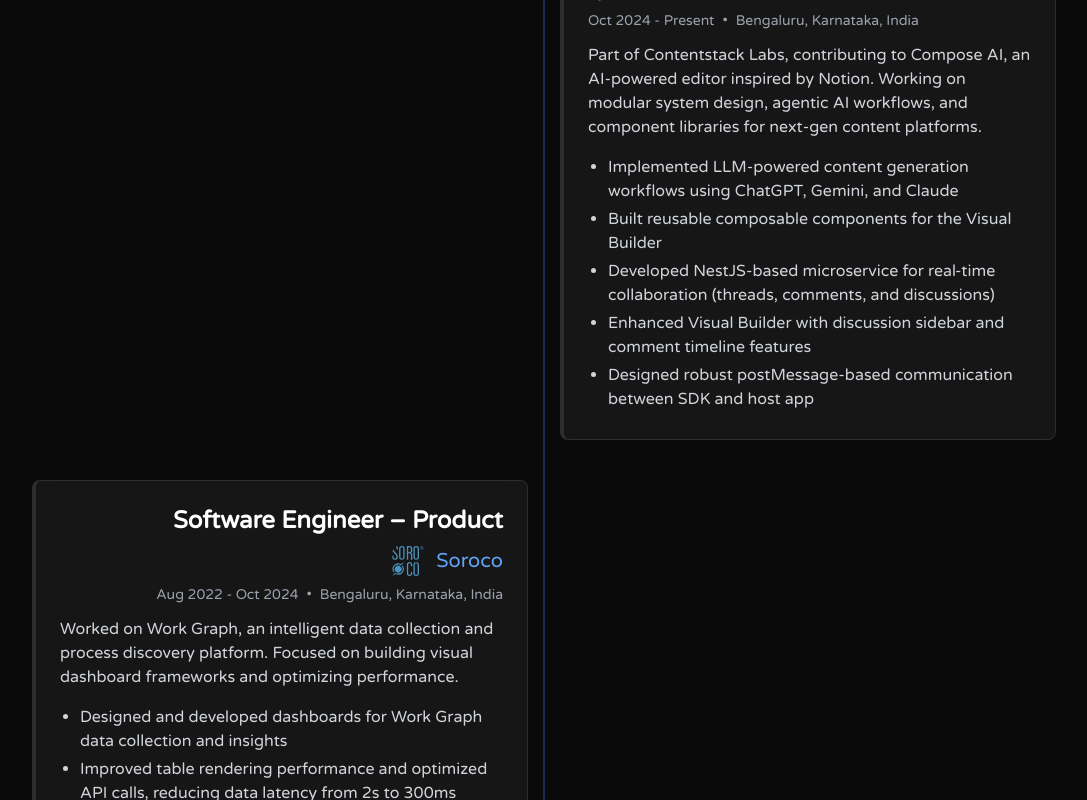
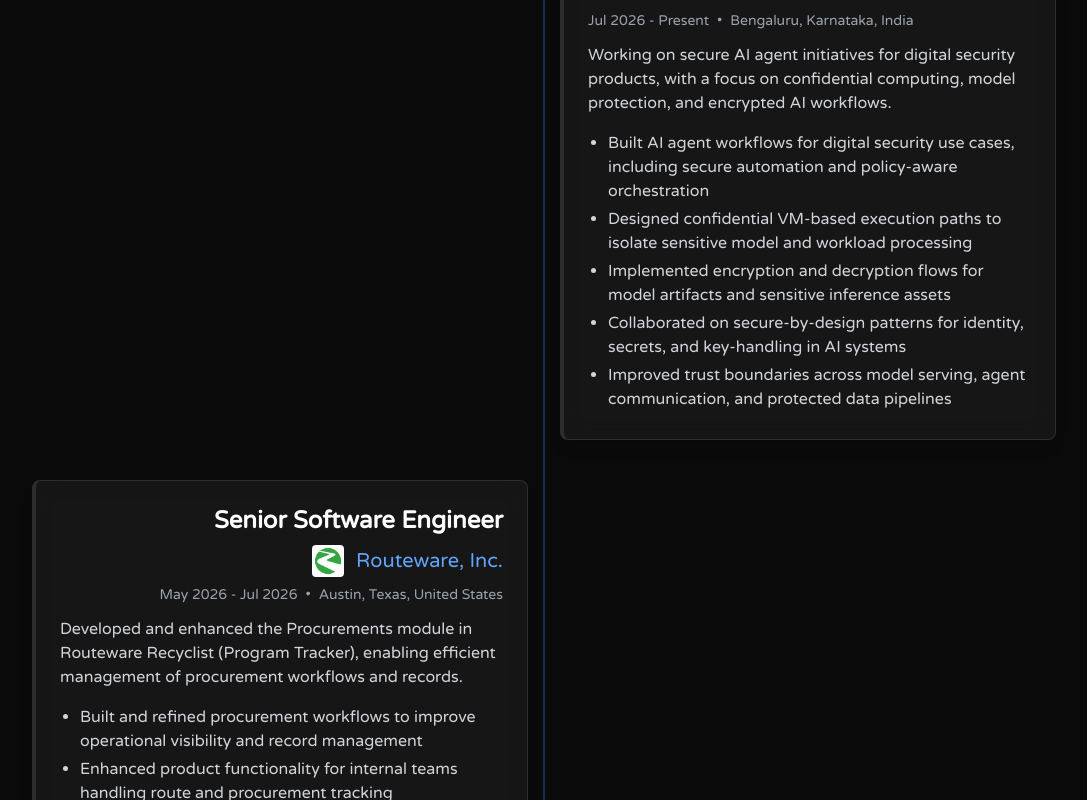
Before and after one commit to ashishume/portfolio, a React (Vite) app: page / in a window 1280 px wide. Shown: the part 760-1560 px from the top of the page, without its empty margins (96-1183 px from the left). Built offline with nearby package versions, Linux system fonts and the light colour scheme; a web font is replaced by a local one.

Commit message:
feat: exp updates

```diff
--- a/src/Shared/constant.ts
+++ b/src/Shared/constant.ts
@@ -18,6 +18,8 @@
 import pairlyCode from "../../public/pairly-code.png";
 import fastAPI from "../../public/fast_api.avif";
 import axpoLogo from '../../public/axpo_logo.webp'
+import digicertLogo from '../../public/digicert.png'
+import routewareLogo from '../../public/routeware.jpeg'
 
 // Company logos
 import contentstackLogo from "../../public/contenstack.webp";
@@ -177,10 +179,43 @@
 
 export const workExperience = [
   {
+    id: 7,
+    company: "DigiCert",
+    position: "Senior Software Engineer",
+    duration: "Jul 2026 - Present",
+    location: "Bengaluru, Karnataka, India",
+    description:
+      "Working on secure AI agent initiatives for digital security products, with a focus on confidential computing, model protection, and encrypted AI workflows.",
+    highlights: [
+      "Built AI agent workflows for digital security use cases, including secure automation and policy-aware orchestration",
+      "Designed confidential VM-based execution paths to isolate sensitive model and workload processing",
+      "Implemented encryption and decryption flows for model artifacts and sensitive inference assets",
+      "Collaborated on secure-by-design patterns for identity, secrets, and key-handling in AI systems",
+      "Improved trust boundaries across model serving, agent communication, and protected data pipelines",
+    ],
+    logo: digicertLogo,
+  },
+  {
+    id: 8,
+    company: "Routeware, Inc.",
+    position: "Senior Software Engineer",
+    duration: "May 2026 - Jul 2026",
+    location: "Austin, Texas, United States",
+    description:
+      "Developed and enhanced the Procurements module in Routeware Recyclist (Program Tracker), enabling efficient management of procurement workflows and records.",
+    highlights: [
+      "Built and refined procurement workflows to improve operational visibility and record management",
+      "Enhanced product functionality for internal teams handling route and procurement tracking",
+      "Collaborated across product and engineering to deliver reliable module updates on a tight timeline",
+    ],
+    logo: routewareLogo,
+  },
+
+  {
     id: 1,
     company: "Contentstack",
     position: "Senior Software Engineer – I",
-    duration: "Oct 2024 - Present",
+    duration: "Oct 2024 - May 2026",
     location: "Bengaluru, Karnataka, India",
     description:
       "Part of Contentstack Labs, contributing to Compose AI, an AI-powered editor inspired by Notion. Working on modular system design, agentic AI workflows, and component libraries for next-gen content platforms.",
```
Also changed, not shown: public/digicert.png (added), public/routeware.jpeg (added).
